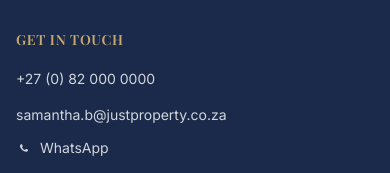
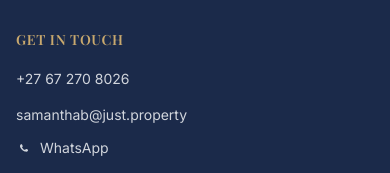
Before and after one commit to gabrielza/samantha-website, a React (Vite) app: page / in a window 390 px wide. Shown: the part 9948-10121 px from the top of the page. Built offline with nearby package versions, Linux system fonts and the light colour scheme; a web font is replaced by a local one.

Commit message:
Update Samantha's contact details: real phone, email, Instagram, LinkedIn

```diff
--- a/src/data/contact.js
+++ b/src/data/contact.js
@@ -3,10 +3,10 @@
   title: 'Property Practitioner',
   tagline: 'Cape Town Property Specialist',
   agency: 'Just Property',
-  phone: '+27 (0) 82 000 0000',
-  phoneRaw: '+27820000000',
-  whatsapp: '27820000000',
-  email: 'samantha.b@justproperty.co.za',
+  phone: '+27 67 270 8026',
+  phoneRaw: '+27672708026',
+  whatsapp: '27672708026',
+  email: 'samanthab@just.property',
   website: 'www.samanthablack.co.za',
   ffcNumber: 'FFC-000000',
   ppraNumber: 'PPRA-000000',
@@ -32,9 +32,9 @@
     'eDRS Compliant',
   ],
   social: {
-    instagram: '#',
+    instagram: 'https://www.instagram.com/samanthabjustproperty/',
     facebook: '#',
-    linkedin: '#',
+    linkedin: 'https://www.linkedin.com/in/samantharoseblack/',
   },
   whatsappMessage:
     "Hi Samantha, I'm reaching out from your website and would like to discuss the Cape Town property market.",
```
